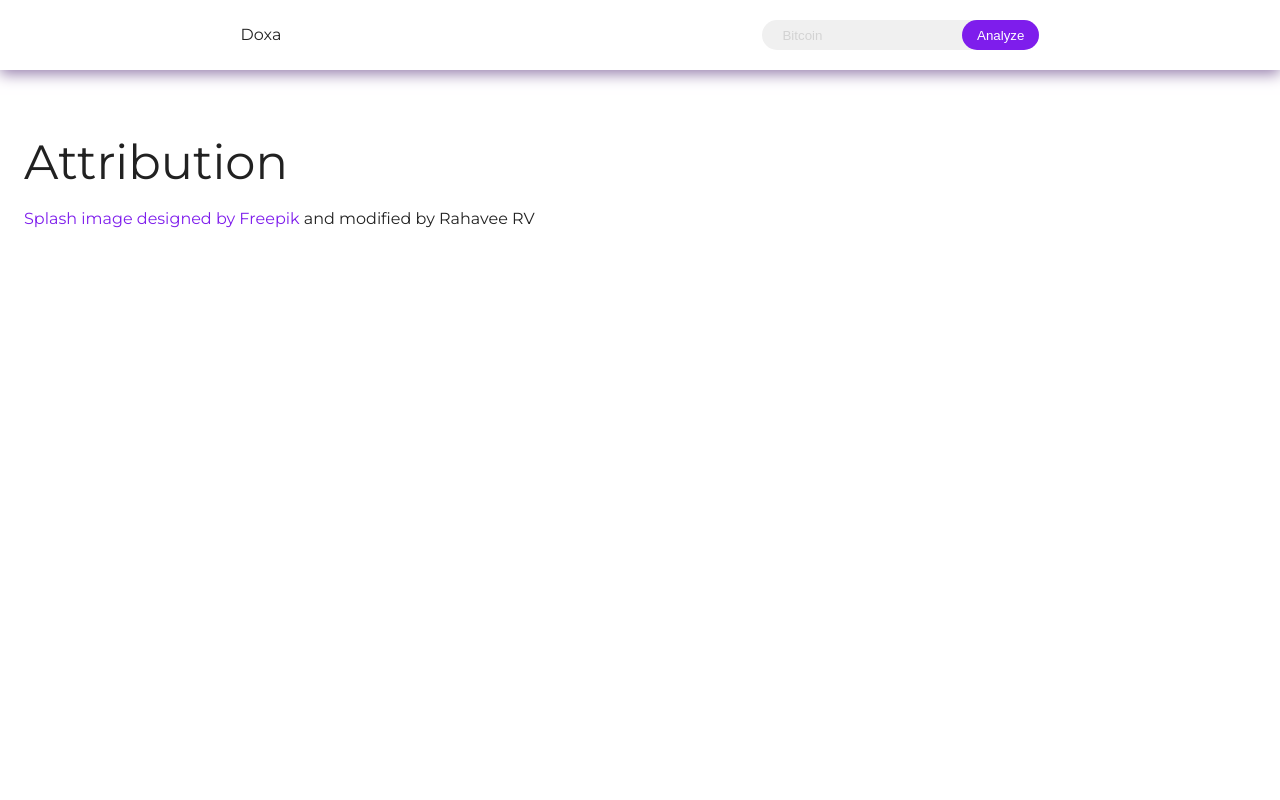
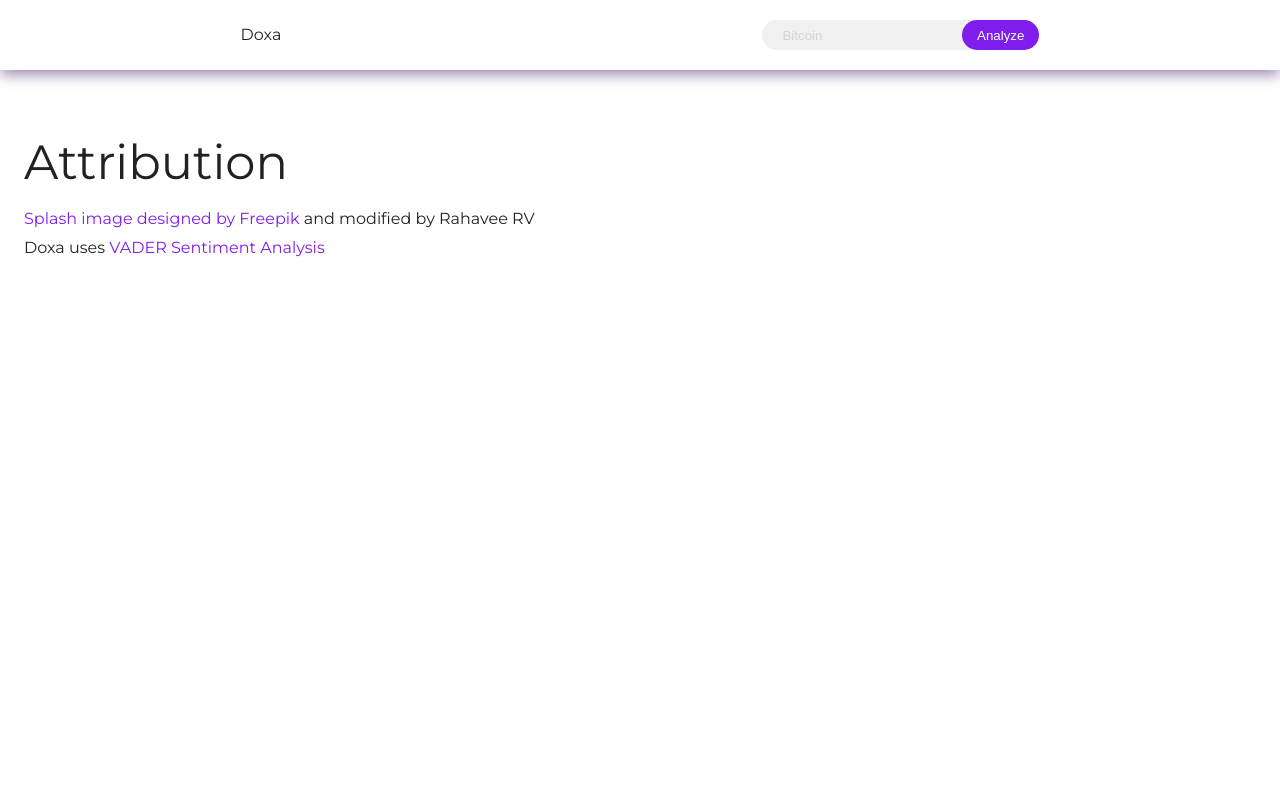
Before and after one commit to adcar/doxa-frontend, a Next.js app: page /attribution in a window 1280 px wide. Shown: the top 800 px of the page. Built offline with nearby package versions, Linux system fonts and the light colour scheme.

Commit message:
Added VADER to attribution

```diff
--- a/pages/attribution.js
+++ b/pages/attribution.js
@@ -11,7 +11,8 @@ export default function Attribution() {
   return (
     <Container>
      <Typography variant="h3" component="h3" gutterBottom>Attribution</Typography>
-     <Typography><Link href="/">Splash image</Link> <Link href="https://freepik.com">designed by Freepik</Link> and modified by Rahavee RV</Typography>
+     <Typography gutterBottom><Link href="/">Splash image</Link> <Link href="https://freepik.com">designed by Freepik</Link> and modified by Rahavee RV</Typography>
+     <Typography gutterBottom>Doxa uses <Link href="https://github.com/cjhutto/vaderSentiment">VADER Sentiment Analysis</Link></Typography>
     </Container>
   );
 }
```
